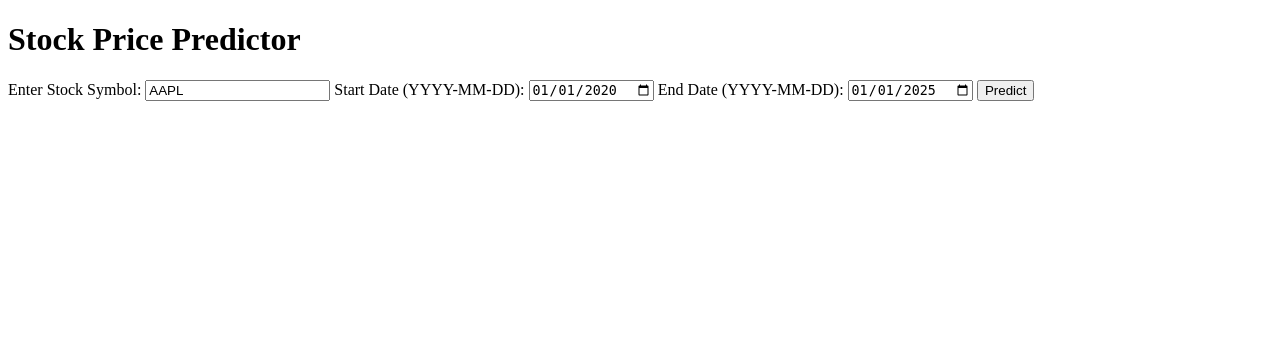
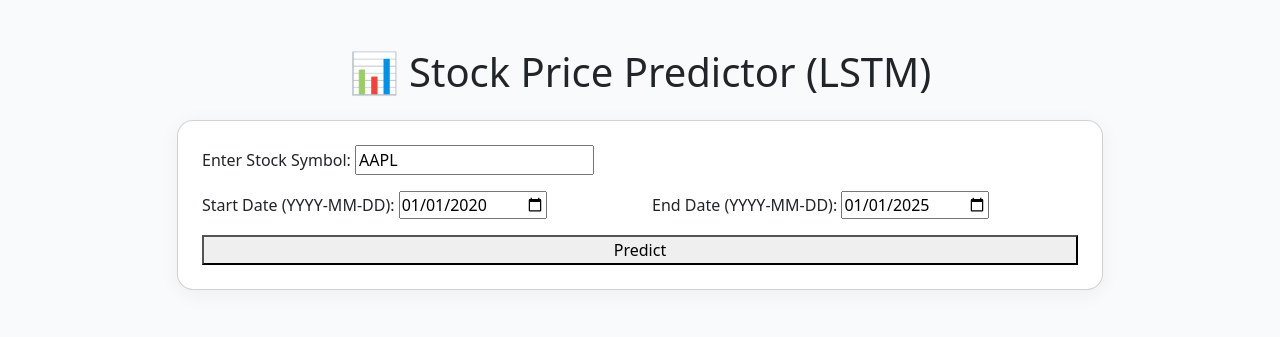
Before and after one commit to SteffiPGalway/stockprice_predictor_app, a Flask app: page /app/ in a window 1280 px wide. Shown: the top 337 px of the page. Run offline with Flask 3, Linux system fonts and the light colour scheme.

Commit message:
added labels for x and y axis, rounded price, added layout

```diff
--- a/app/routes.py
+++ b/app/routes.py
@@ -71,7 +71,7 @@
 
          # Step 7: Predict next day price
         last_sequence = scaled_data[-60:]
-        predicted_price = predict_next_day(model, last_sequence, scaler)
+        predicted_price = round(predict_next_day(model, last_sequence, scaler), 2)
         current_app.logger.debug(f"Predicted next day price for {symbol}: {predicted_price}")
 
         # Predict on test set
--- a/app/templates/index.html
+++ b/app/templates/index.html
@@ -1,37 +1,65 @@
 <!DOCTYPE html>
 <html lang="en">
 <head>
-    <title>Stock Price Predictor</title>
+    <meta charset="UTF-8">
+    <title>📈 Stock Price Predictor</title>
+    <link href="https://cdn.jsdelivr.net/npm/bootstrap@5.3.3/dist/css/bootstrap.min.css" rel="stylesheet">
+    <style>
+    body {
+        background-color: #f9fafb;
+    }
+    .card {
+      border-radius: 1rem;
+      box-shadow: 0 4px 20px rgba(0,0,0,0.05);
+    }
+  </style>
 </head>
 <body>
-    <h1>Stock Price Predictor</h1>
+     <div class="container py-5">
+        <h1 class="text-center mb-4">📊 Stock Price Predictor (LSTM)</h1>
 
         {% if error %}
-        <div style="color: red; font-weight: bold; margin: 10px 0;">
-            {{ error }}
-        </div>
+        <div style="color: red; font-weight: bold; margin: 10px 0;"> {{ error }}</div>
         {% endif %}
-
+        <div class="row justify-content-center">
+            <div class="col-md-10">
+                <div class="card p-4">
                     <form method="POST">
+                        <div class="mb-3">
                             <label for="symbol">Enter Stock Symbol:</label>
                             <input type="text" name="symbol" value="{{ symbol }}" placeholder="e.g., AAPL" required>
+                        </div>
 
+                         <div class="row">
+                            <div class="col-md-6 mb-3">
                                 <label for="start_date">Start Date (YYYY-MM-DD):</label>
                                 <input type="date" name="start_date" value="{{ start_date }}" placeholder="YYYY-MM-DD" required>
-
+                            </div>
+                            <div class="col-md-6 mb-3">
                                 <label for="end_date">End Date (YYYY-MM-DD):</label>
                                 <input type="date" name="end_date" value="{{ end_date }}" placeholder="YYYY-MM-DD" required>
-
+                            </div>
+                        </div>
+                        <div class="d-grid">
                              <button type="submit">Predict</button>
+                        </div>
                     </form>
 
                     {% if predicted_price %}
+                    <div class="mt-4 alert alert-success text-center">
                         <h2>Predicted price: ${{ predicted_price }}</h2>
-        <img src="{{ plot_url }}" alt="Prediction plot">
+                    </div>
+
                     {% endif %}
 
                     {% if plot_url %}
+                    <div class="mt-4">
                         <img src="{{ plot_url }}" alt="Prediction Plot" />
+                    </div>
                     {% endif %}
+                </div>
+            </div>
+        </div>
+    </div>
 </body>
 </html>
--- a/src/visualise.py
+++ b/src/visualise.py
@@ -9,6 +9,8 @@
     plt.figure(figsize=(10, 6))
     plt.plot(actual, label='Actual Price')
     plt.plot(predicted, label='Predicted Price')
+    plt.xlabel("Date")
+    plt.ylabel("Stock Price (USD)")
     plt.title('Stock Price Prediction')
     plt.xlabel('Time')
     plt.ylabel('Price')
```
Lines whose indentation alone changed are shown as unchanged.
